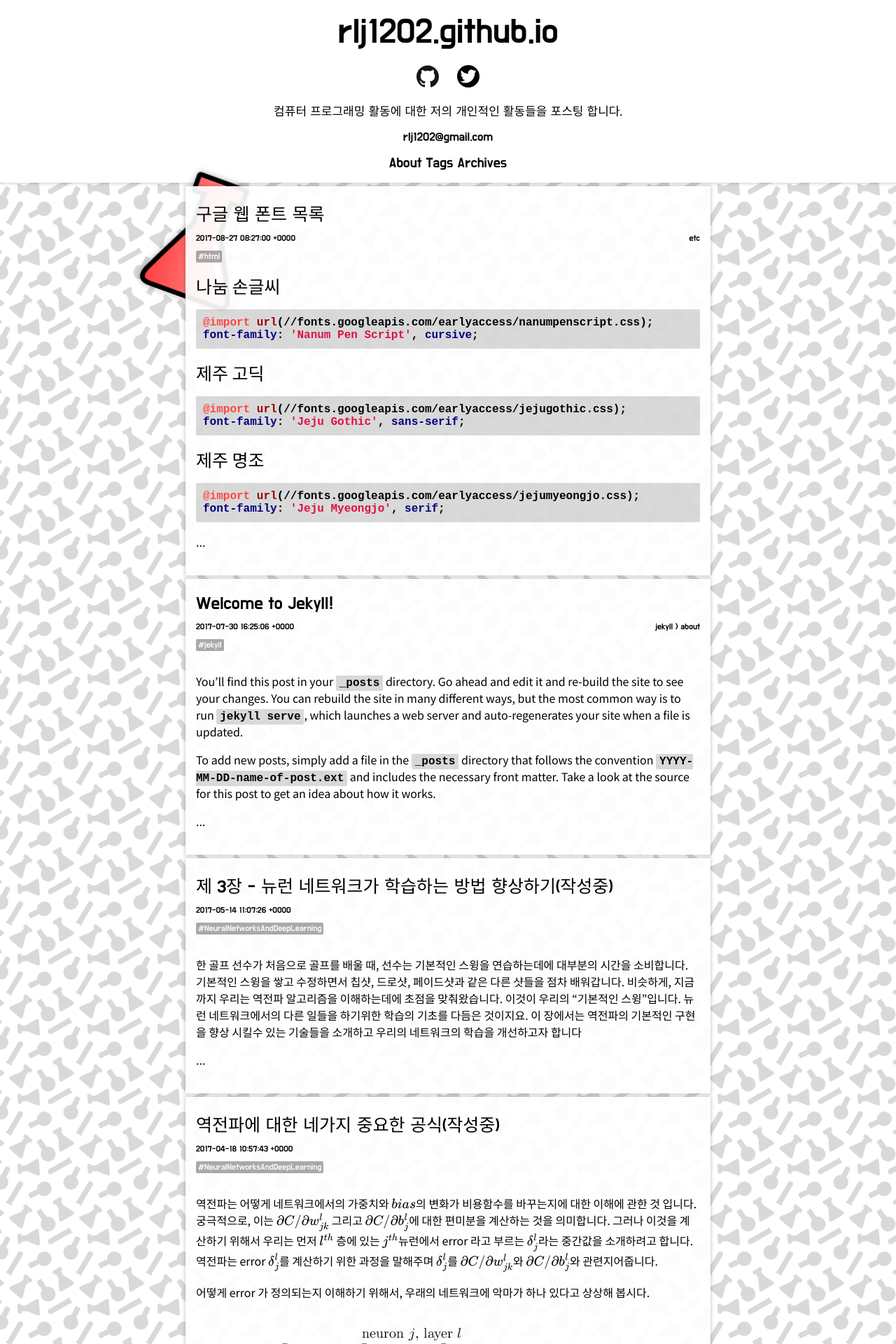
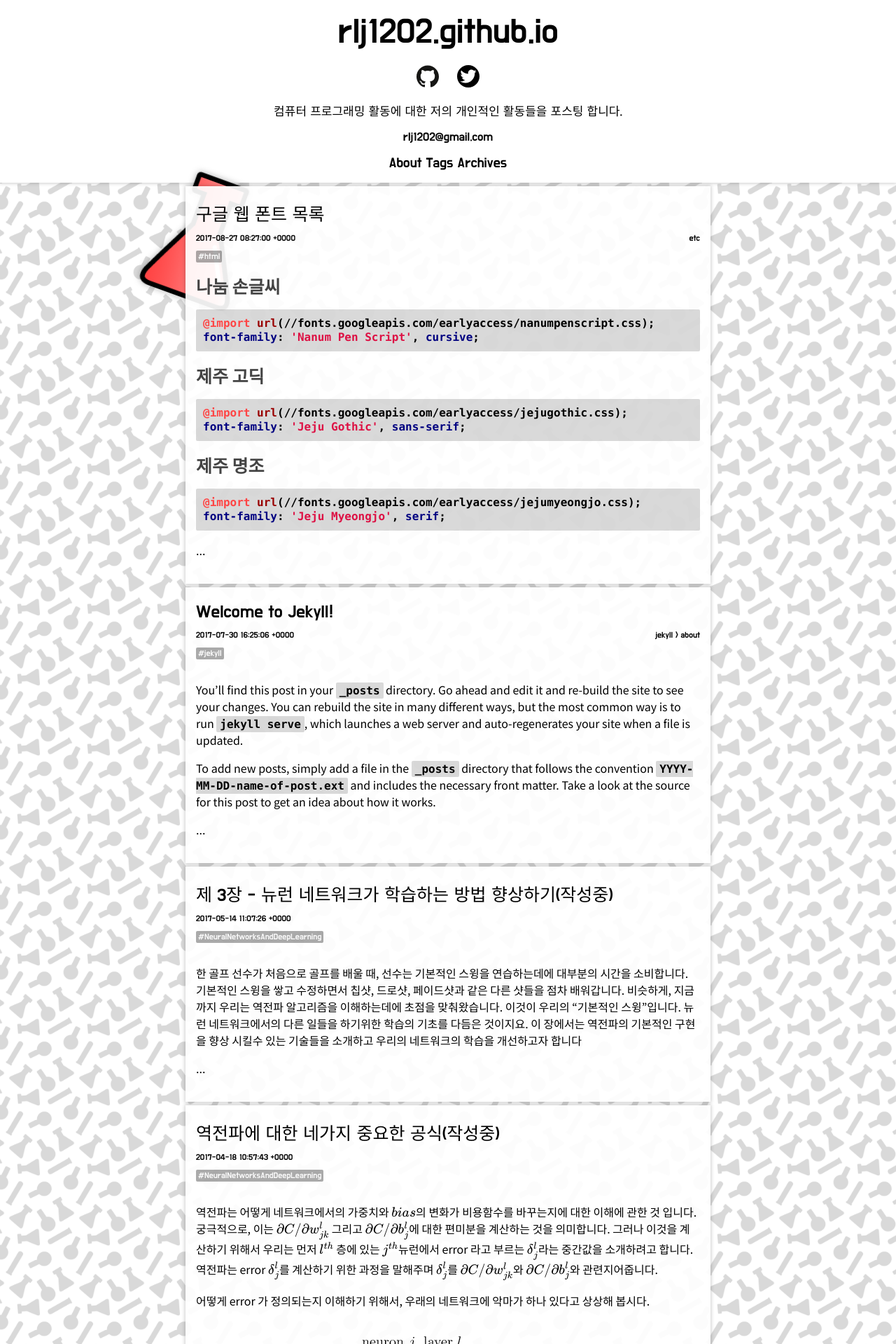
Before and after one commit to rlj1202/redlaboratory.github.io, a Jekyll site: the page built from index.html, in a window 1280 px wide. Shown: the top 1920 px of the page at 70% size. Built offline with Jekyll 4.4.1, drawn with Linux system fonts in a browser that asks for light colours; some web fonts are replaced; formulas are drawn with MathJax 3; the list of posts is cut into pages by our own code.

Commit message:
Updated style.css for post tag

```diff
--- a/assets/style.css
+++ b/assets/style.css
@@ -107,13 +107,16 @@
 	font-weight: normal;
 	float: right;
 }
+article .tags {
+	clear: both;
+}
 article .tag {
-	clear: both;
 	float: left;
 
 	background-color: #00000055;
 	border-radius: 2px;
 	padding: 1px 3px;
+	margin-right: 5px;
 }
 article .tag, article .tag a:visited, article .tag a:link {
 	color: #ffffffee;
@@ -141,6 +144,10 @@
 .article-content h1,
 .article-content h2 {
 	margin: 0 0 16px 0;
+	font-weight: bold;
+}
+.article-content h2 {
+	color: #444444;
 }
 a.article-more, a.article-more:link, a.article-more:visited {
 	color: black;
@@ -207,7 +214,8 @@
 	background: rgba(0, 0, 0, 0.15);
 }
 code {
-	font-family: "Nanum Gothic Coding", monospace;
+	/* font-family: "Nanum Gothic Coding", monospace; */
+	font-family: "Consolas", monospace;
 	font-weight: 600;
 }
 .highlighter-rouge {
```
